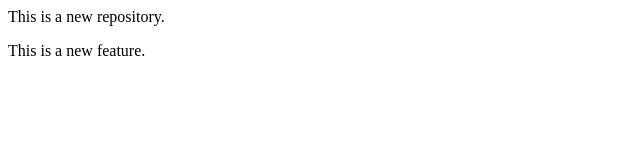
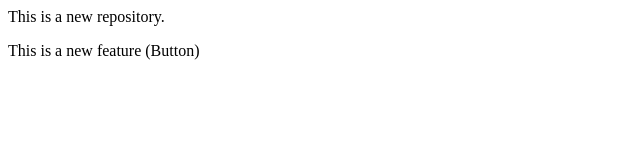
Before and after one commit to mrutyunjaykumarrao/LocalRepo, a plain HTML site: page index.html in a window 1280 px wide. Shown: the full height of the page, 0-640 px from the left. Drawn offline with Linux system fonts and the light colour scheme.

```diff
--- a/index.html
+++ b/index.html
@@ -2,5 +2,5 @@
     This is a new repository.
 </p>
 <p>
-    This is a new feature.
+    This is a new feature (Button)
 </p>
```
